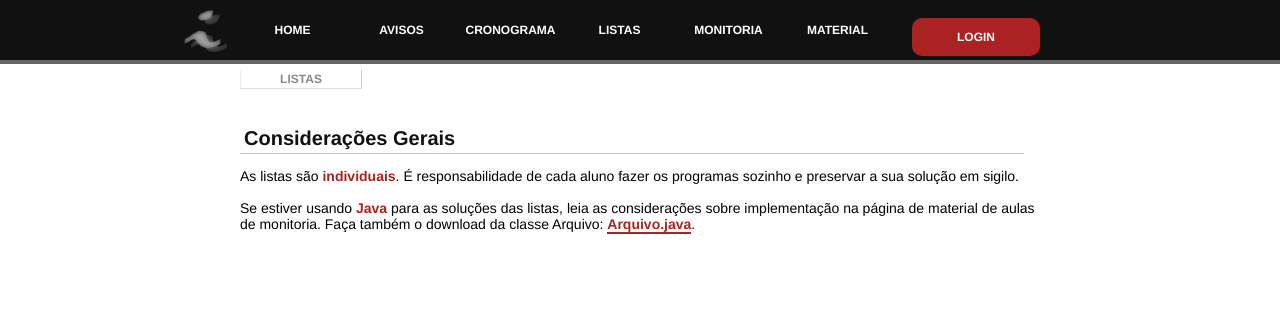
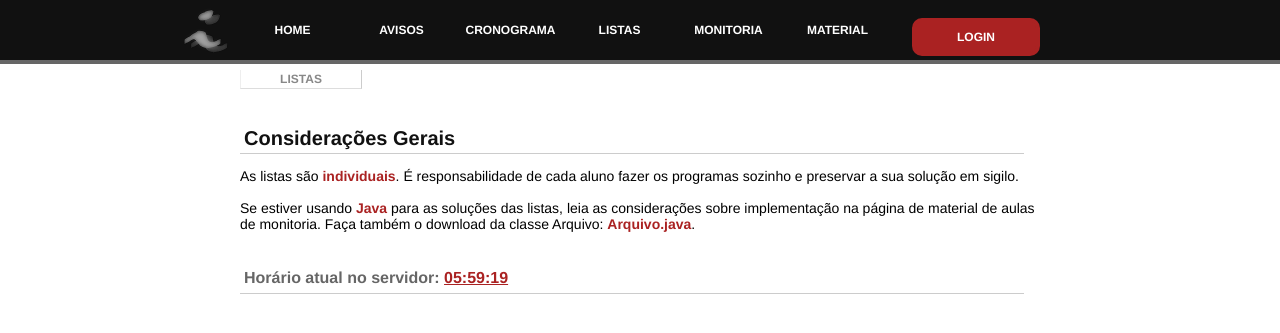
Before and after one commit to rafaelbrandao/Sistema-Corretor, a CodeIgniter app: page /if672/index.php/home/lists in a window 1280 px wide. Shown: the top 333 px of the page. Run offline with CodeIgniter, Linux system fonts and the light colour scheme; the visitor is signed in with stand-in values (Sample User, id 1); data that the repository does not hold is empty.

Commit message:
Display server time on lists view.
Patch-by: Arthur Alem

```diff
--- a/application/views/v_lists.php
+++ b/application/views/v_lists.php
@@ -6,8 +6,9 @@
 <pre>As listas são <strong>individuais</strong>. É responsabilidade de cada aluno fazer os programas sozinho e preservar a sua solução em sigilo.
 
 Se estiver usando <strong>Java</strong> para as soluções das listas, leia as considerações sobre implementação na página de material de aulas de monitoria. Faça também o download da classe Arquivo: <a href="<?=base_url('/shared/Arquivo.java')?>">Arquivo.java</a>.
-
 </pre>
+<br/>
+<?php echo("<h2>Horário atual no servidor: <strong><u>".date("H:i:s")."</u></strong></h2>");?>
 
 <?
 $lists = $this->lists->get_all_available_lists();
```
